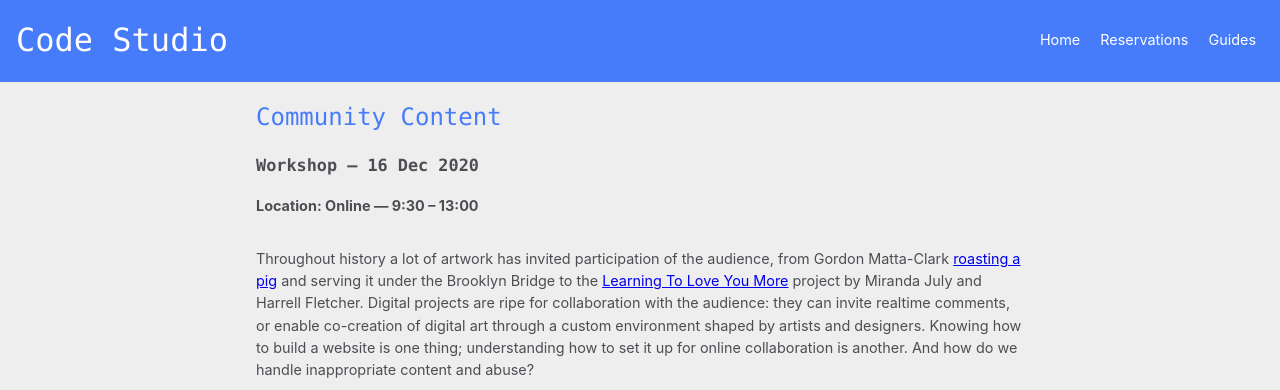
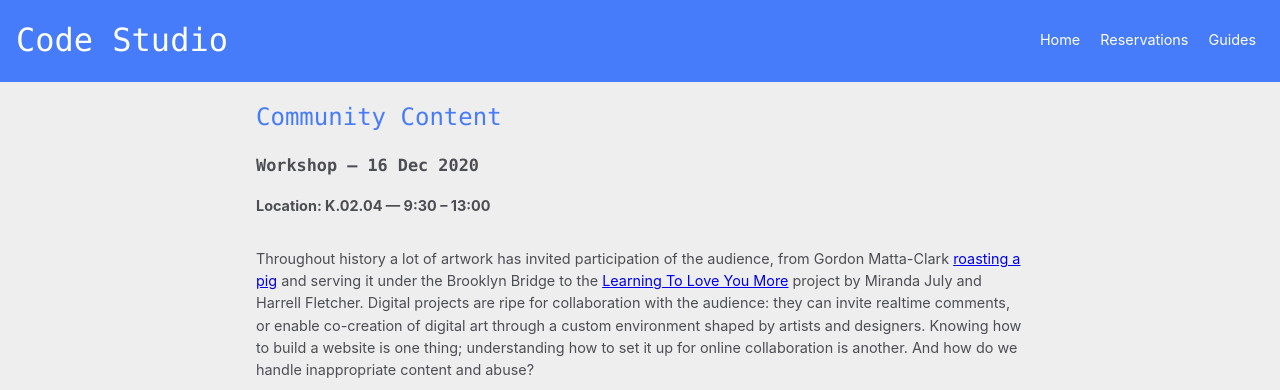
Before and after one commit to codespacehelp/website, a Jekyll site: the page built from _workshops/community-content.md, in a window 1280 px wide. Shown: the top 390 px of the page. Built offline with Jekyll 4.4.1, drawn with Linux system fonts in a browser that asks for light colours.

Commit message:
Move some workshops.

```diff
--- a/_workshops/community-content.md
+++ b/_workshops/community-content.md
@@ -4,7 +4,7 @@ summary: Let the audience participate.
 layout: workshop
 workshop_date: 2020-12-16
 duration: 3 hours
-room: Online
+room: K.02.04
 ---
 
 Throughout history a lot of artwork has invited participation of the audience, from Gordon Matta-Clark [roasting a pig](https://www.nytimes.com/2007/02/21/dining/21soho.html) and serving it under the Brooklyn Bridge to the [Learning To Love You More](http://learningtoloveyoumore.com/hello/index.php) project by Miranda July and Harrell Fletcher. Digital projects are ripe for collaboration with the audience: they can invite realtime comments, or enable co-creation of digital art through a custom environment shaped by artists and designers. Knowing how to build a website is one thing; understanding how to set it up for online collaboration is another. And how do we handle inappropriate content and abuse?
```
Also changed, not shown: _workshops/_drafts/tools-for-social-change.md (renamed from _workshops/tools-for-social-change.md).
